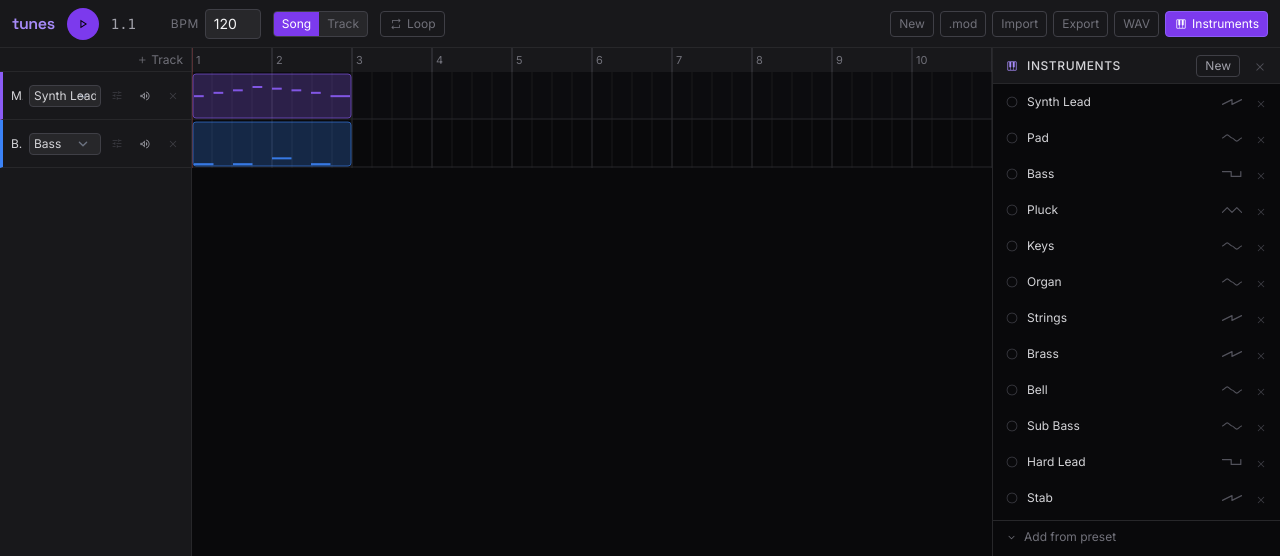
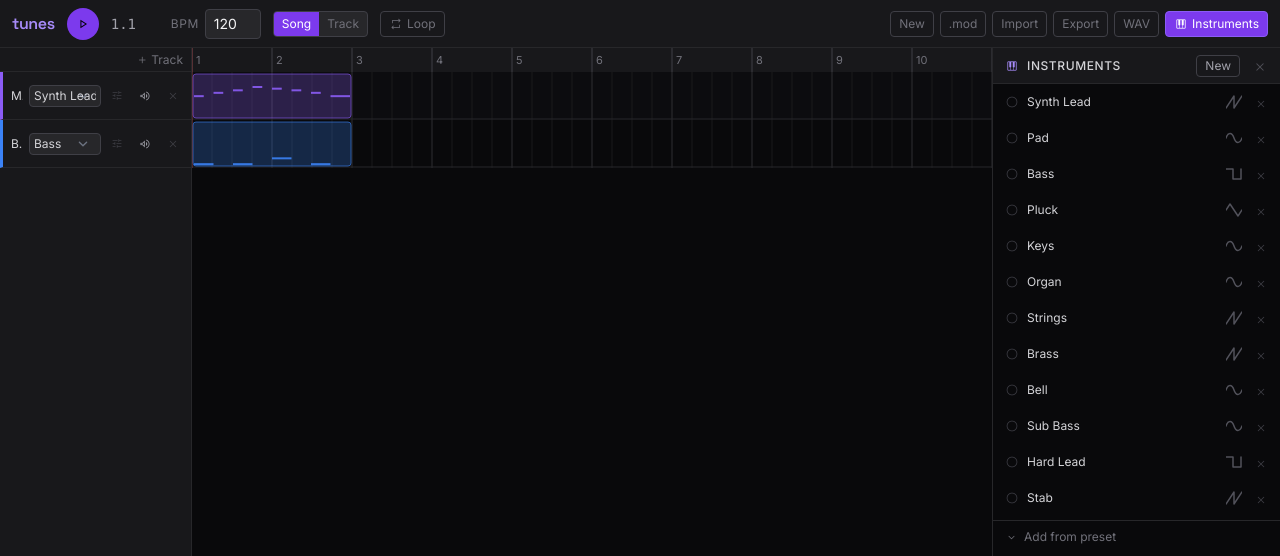
Before and after one commit to madeso/songzlap, a React (Vite) app: page / in a window 1280 px wide. Both pictures are taken after a click on the button "Toggle instruments panel". Shown: the top 556 px of the page. Built offline with nearby package versions, Linux system fonts and the light colour scheme.

Commit message:
Tweaked icons

```diff
--- a/src/components/InstrumentEditor.tsx
+++ b/src/components/InstrumentEditor.tsx
@@ -179,7 +179,7 @@ export default function InstrumentEditor() {
                     : 'text-zinc-500 hover:text-zinc-300'
                 }`}
               >
-                <WaveformIcon type={value} size={22} />
+                <WaveformIcon type={value} size={16} />
               </button>
             ))}
           </div>
--- a/src/components/InstrumentPanel.tsx
+++ b/src/components/InstrumentPanel.tsx
@@ -102,7 +102,7 @@ export default function InstrumentPanel({ onClose }: Props) {
                 <span className="text-xs text-zinc-600 shrink-0 tabular-nums">
                   {instr.type === 'sample'
                     ? <span className="text-xs text-zinc-600">smp</span>
-                    : <WaveformIcon type={instr.osc} size={20} className="text-zinc-600" />
+                    : <WaveformIcon type={instr.osc} size={16} className="text-zinc-600" />
                   }
                 </span>
 
--- a/src/components/WaveformIcon.tsx
+++ b/src/components/WaveformIcon.tsx
@@ -1,10 +1,11 @@
 /** Inline SVG waveform icons for the four oscillator types. */
 
+// All paths use a 16×16 viewBox; midline at y=8, peaks at y=2/y=14
 const PATHS: Record<string, string> = {
-  sine:     'M 0 5 C 2 5 4 1 6 1 C 8 1 10 5 12 5 C 14 5 16 9 18 9 C 20 9 22 5 24 5',
-  square:   'M 0 2 L 11 2 L 11 8 L 23 8 L 23 2',
-  sawtooth: 'M 0 8 L 12 2 L 12 8 L 24 2',
-  triangle: 'M 0 8 L 6 2 L 12 8 L 18 2 L 24 8',
+  sine:     'M 0 8 C 2 2 6 2 8 8 C 10 14 14 14 16 8',
+  square:   'M 0 3 L 7 3 L 7 13 L 15 13 L 15 3',
+  sawtooth: 'M 0 14 L 8 2 L 8 14 L 16 2',
+  triangle: 'M 0 8 L 4 2 L 12 14 L 16 8',
 };
 
 interface Props {
@@ -13,13 +14,13 @@ interface Props {
   className?: string;
 }
 
-export default function WaveformIcon({ type, size = 24, className }: Props) {
+export default function WaveformIcon({ type, size = 16, className }: Props) {
   const path = PATHS[type] ?? PATHS['sine'];
   return (
     <svg
-      viewBox="0 0 24 10"
+      viewBox="0 0 16 16"
       width={size}
-      height={Math.round(size * 10 / 24)}
+      height={size}
       fill="none"
       stroke="currentColor"
       strokeWidth={1.5}
```
